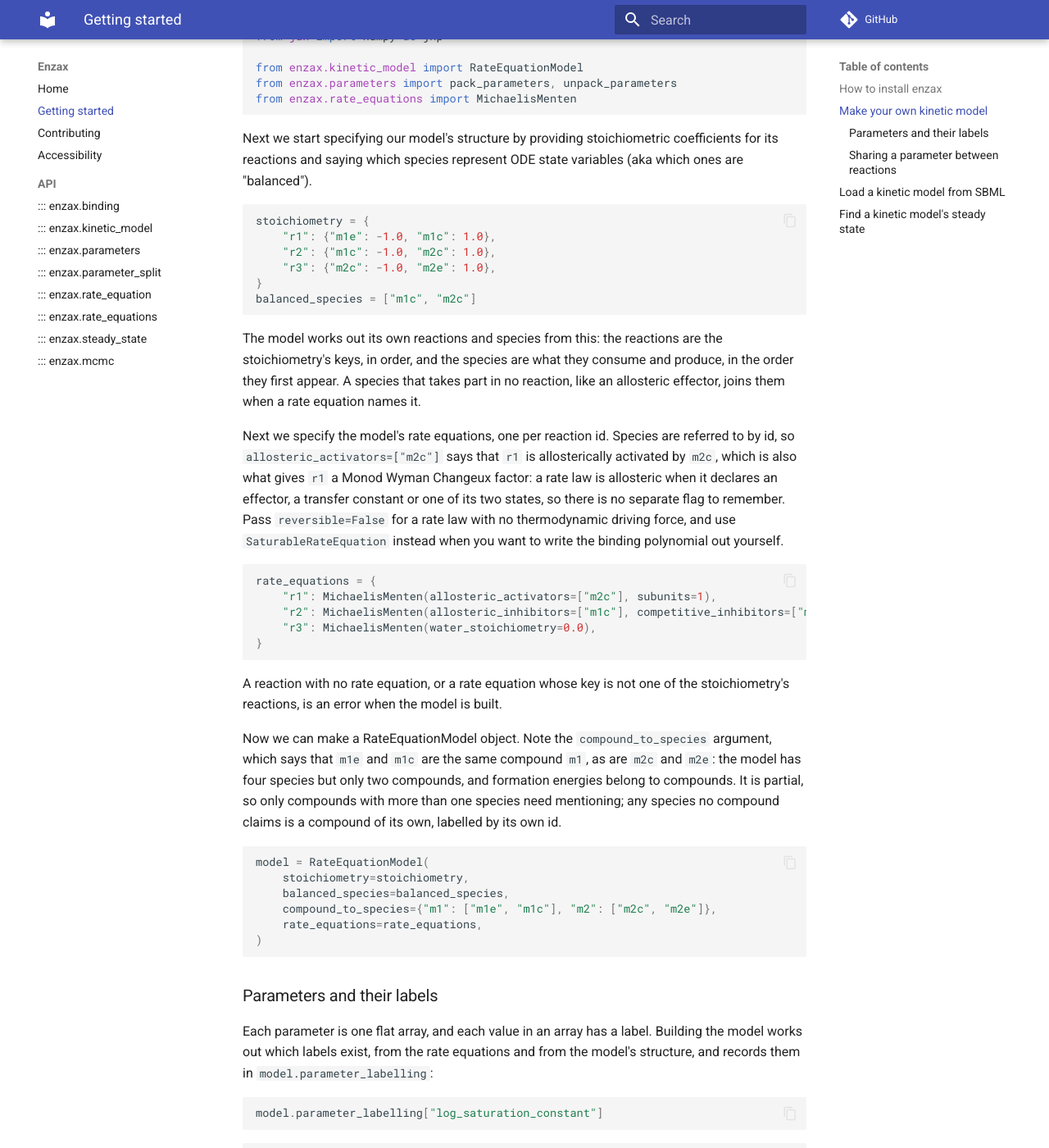
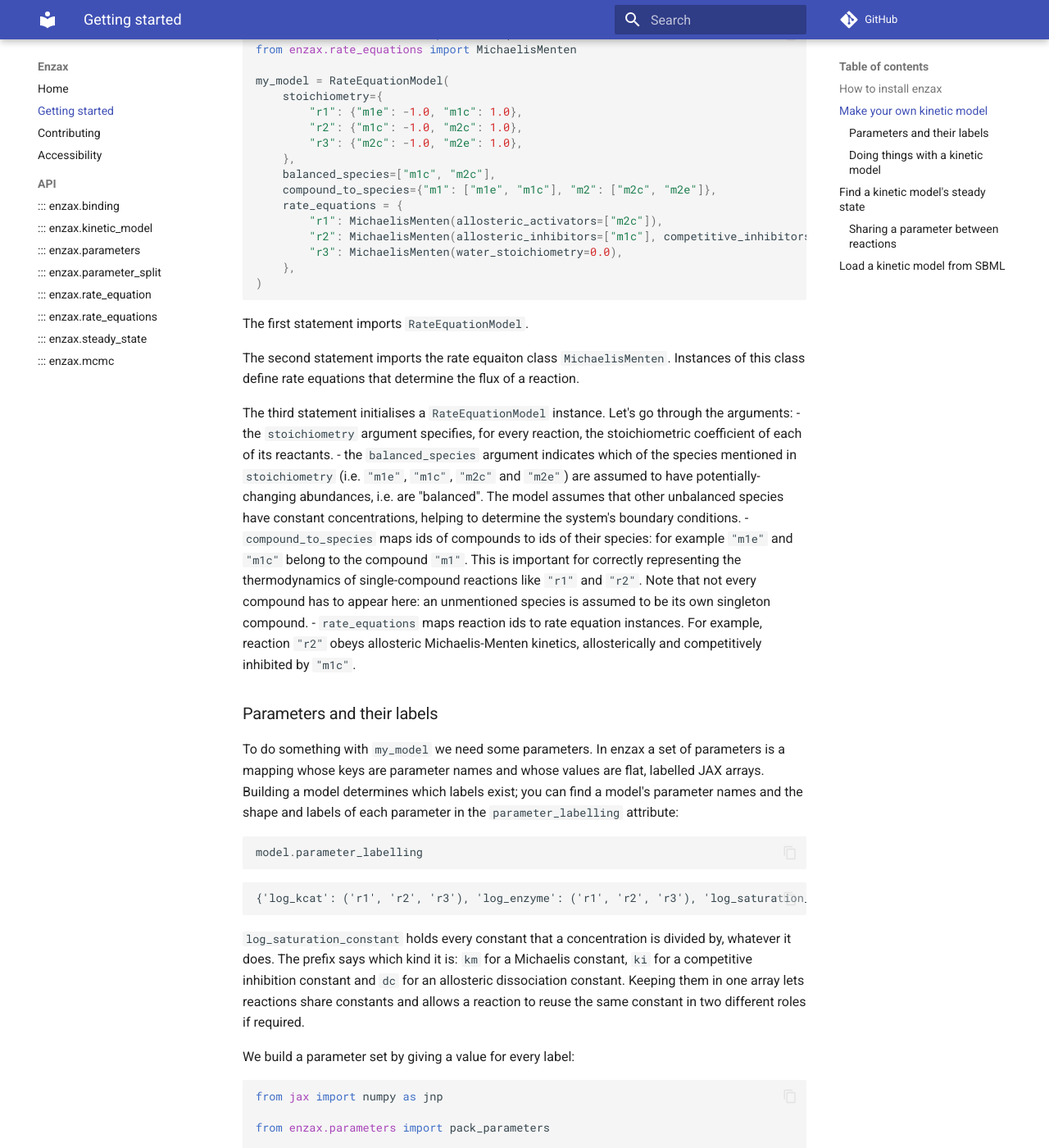
Before and after one commit to dtu-qmcm/enzax, an MkDocs documentation site: the page built from docs/getting_started.md, in a window 1280 px wide and 1400 px high, scrolled down 649 px. Shown: the whole window at 82% size. Built offline with MkDocs 1.6.1 and Material for MkDocs 9.7.7, drawn with Linux system fonts in a browser that asks for light colours; comment, search, counter and statistics services are not loaded; some of the changed text lies outside the part shown.

Commit message:
Update getting started docs

````diff
--- a/docs/getting_started.md
+++ b/docs/getting_started.md
@@ -14,80 +14,64 @@
 
 ## Make your own kinetic model
 
-Enzax provides building blocks for you to construct a wide range of differentiable kinetic models using pre-written and tested rate laws.
+Enzax's main function is to help you describe the dynamics of an enzyme-catalysed reaction network. The first step towards doing this is to define a "kinetic model", that is, a parameterised function that says how to the network's fluxes, and its states' dynamics, depend on its parameters and the present values of its states. Enzax provides an abstract base class `KineticModel` class for this, as well as handy subclasses like `RateEquationModel`.
 
-Here we write a model describing a simple linear pathway with two state variables, two boundary species and three reactions.
-
-First we import some enzax classes, as well as [equinox](https://github.com/patrick-kidger/equinox) and JAX's version of numpy:
+Here is a simple example of how to specify a `RateEquationModel` describing a simple linear pathway with two state variables, two boundary species and three reactions.
 
 ```python
-import equinox as eqx
-
-from jax import numpy as jnp
 
 from enzax.kinetic_model import RateEquationModel
-from enzax.parameters import pack_parameters, unpack_parameters
 from enzax.rate_equations import MichaelisMenten
 
-```
-
-Next we start specifying our model's structure by providing stoichiometric coefficients for its reactions and saying which species represent ODE state variables (aka which ones are "balanced").
-
-```python
-stoichiometry = {
-    "r1": {"m1e": -1.0, "m1c": 1.0},
-    "r2": {"m1c": -1.0, "m2c": 1.0},
-    "r3": {"m2c": -1.0, "m2e": 1.0},
-}
-balanced_species = ["m1c", "m2c"]
-```
-
-The model works out its own reactions and species from this: the reactions are the stoichiometry's keys, in order, and the species are what they consume and produce, in the order they first appear. A species that takes part in no reaction, like an allosteric effector, joins them when a rate equation names it.
-
-Next we specify the model's rate equations, one per reaction id. Species are referred to by id, so `allosteric_activators=["m2c"]` says that `r1` is allosterically activated by `m2c`, which is also what gives `r1` a Monod Wyman Changeux factor: a rate law is allosteric when it declares an effector, a transfer constant or one of its two states, so there is no separate flag to remember. Pass `reversible=False` for a rate law with no thermodynamic driving force, and use `SaturableRateEquation` instead when you want to write the binding polynomial out yourself.
-
-```python
-rate_equations = {
-    "r1": MichaelisMenten(allosteric_activators=["m2c"], subunits=1),
-    "r2": MichaelisMenten(allosteric_inhibitors=["m1c"], competitive_inhibitors=["m1c"]),
-    "r3": MichaelisMenten(water_stoichiometry=0.0),
-}
-```
-
-A reaction with no rate equation, or a rate equation whose key is not one of the stoichiometry's reactions, is an error when the model is built.
-
-Now we can make a RateEquationModel object. Note the `compound_to_species` argument, which says that `m1e` and `m1c` are the same compound `m1`, as are `m2c` and `m2e`: the model has four species but only two compounds, and formation energies belong to compounds. It is partial, so only compounds with more than one species need mentioning; any species no compound claims is a compound of its own, labelled by its own id.
-
-```python
-model = RateEquationModel(
-    stoichiometry=stoichiometry,
-    balanced_species=balanced_species,
+my_model = RateEquationModel(
+    stoichiometry={
+        "r1": {"m1e": -1.0, "m1c": 1.0},
+        "r2": {"m1c": -1.0, "m2c": 1.0},
+        "r3": {"m2c": -1.0, "m2e": 1.0},
+    },
+    balanced_species=["m1c", "m2c"],
     compound_to_species={"m1": ["m1e", "m1c"], "m2": ["m2c", "m2e"]},
-    rate_equations=rate_equations,
+    rate_equations = {
+        "r1": MichaelisMenten(allosteric_activators=["m2c"]),
+        "r2": MichaelisMenten(allosteric_inhibitors=["m1c"], competitive_inhibitors=["m1c"]),
+        "r3": MichaelisMenten(water_stoichiometry=0.0),
+    },
 )
 
 ```
+The first statement imports `RateEquationModel`.
+
+The second statement imports the rate equaiton class `MichaelisMenten`. Instances of this class define rate equations that determine the flux of a reaction.
+
+The third statement initialises a `RateEquationModel` instance. Let's go through the arguments:
+- the `stoichiometry` argument specifies, for every reaction, the stoichiometric coefficient of each of its reactants.
+- the `balanced_species` argument indicates which of the species mentioned in `stoichiometry` (i.e. `"m1e"`, `"m1c"`, `"m2c"` and `"m2e"`) are assumed to have potentially-changing abundances, i.e. are "balanced". The model assumes that other unbalanced species have constant concentrations, helping to determine the system's boundary conditions.
+- `compound_to_species` maps ids of compounds to ids of their species: for example `"m1e"` and `"m1c"` belong to the compound `"m1"`. This is important for correctly representing the thermodynamics of single-compound reactions like `"r1"` and `"r2"`. Note that not every compound has to appear here: an unmentioned species is assumed to be its own singleton compound.
+- `rate_equations` maps reaction ids to rate equation instances. For example, reaction `"r2"` obeys allosteric Michaelis-Menten kinetics, allosterically and competitively inhibited by `"m1c"`.
 
 ### Parameters and their labels
 
-Each parameter is one flat array, and each value in an array has a label. Building the model works out which labels exist, from the rate equations and from the model's structure, and records them in `model.parameter_labelling`:
+To do something with `my_model` we need some parameters. In enzax a set of parameters is a mapping whose keys are parameter names and whose values are flat, labelled JAX arrays. Building a model determines which labels exist; you can find a model's parameter names and the shape and labels of each parameter in the `parameter_labelling` attribute:
 
 ```python
-model.parameter_labelling["log_saturation_constant"]
+model.parameter_labelling
 ```
 
 ```
-('km|r1|m1e', 'km|r1|m1c', 'dc|r1|m2c', 'km|r2|m1c', 'km|r2|m2c',
- 'ki|r2|m1c', 'dc|r2|m1c', 'km|r3|m2c', 'km|r3|m2e')
+{'log_kcat': ('r1', 'r2', 'r3'), 'log_enzyme': ('r1', 'r2', 'r3'), 'log_saturation_constant': ('km|r1|m1e', 'km|r1|m1c', 'dc|r1|m2c', 'km|r2|m1c', 'km|r2|m2c', 'ki|r2|m1c', 'dc|r2|m1c', 'km|r3|m2c', 'km|r3|m2e'), 'log_tc': ('r1', 'r2'), 'dgf': ('m1', 'm2'), 'log_conc_unbalanced': ('m1e', 'm2e'), 'temperature': ()}
 ```
 
-`log_saturation_constant` holds every constant that a concentration is divided by, whatever it does. The prefix says which kind it is: `km` for a Michaelis constant, `ki` for a competitive inhibition constant and `dc` for an allosteric dissociation constant. Keeping them in one array is what lets two reactions share a constant, or a reaction reuse one of its own Michaelis constants as an allosteric constant --- in both cases the two uses simply give the same label.
+`log_saturation_constant` holds every constant that a concentration is divided by, whatever it does. The prefix says which kind it is: `km` for a Michaelis constant, `ki` for a competitive inhibition constant and `dc` for an allosteric dissociation constant. Keeping them in one array lets reactions share constants and allows a reaction to reuse the same constant in two different roles if required.
 
 We build a parameter set by giving a value for every label:
 
 ```python
-parameters = pack_parameters(
-    model.parameter_labelling,
+from jax import numpy as jnp
+
+from enzax.parameters import pack_parameters
+
+my_parameters = pack_parameters(
+    my_model.parameter_labelling,
     {
         "log_saturation_constant": {
             "km|r1|m1e": 0.1,
@@ -112,16 +96,91 @@
         "temperature": 310.0,
     }
 )
+my_parameters
+```
+```
+{'log_saturation_constant': Array([ 0.1, -0.2, -0.1,  0.5,  0. ,  1. ,  0.2, -1. ,  0.5], dtype=float64), 'log_kcat': Array([-0.1,  0. ,  0.1], dtype=float64), 'log_enzyme': Array([-1.2039728 , -1.60943791, -2.30258509], dtype=float64), 'log_tc': Array([-0.2,  0.3], dtype=float64), 'dgf': Array([-3., -1.], dtype=float64), 'log_conc_unbalanced': Array([-0.69314718, -2.30258509], dtype=float64), 'temperature': Array(310., dtype=float64, weak_type=True)}
 ```
 
-`pack_parameters` complains about a parameter or a label it does not recognise and about a parameter or a label you leave out, so a typo or an omission is an error when you build the parameters rather than a wrong number later. It applies no transform: a `log_` key wants a value on the log scale, which is why the enzyme concentrations above are wrapped in `jnp.log`.
+Note that the `temperature` parameter is different from the others: it has no labels at all, because its whole array is one parameter, so it takes a value directly rather than a mapping.
 
-`temperature` is the exception: it has no labels at all, because its whole array is one parameter, so it takes a value directly rather than a mapping.
-
-Going the other way, `unpack_parameters(model.parameter_labelling, parameters)`
+Going the other way, `enzax.parameters.unpack_parameters(my_model.parameter_labelling, my_parameters)`
 gives back a dictionary of labelled values, which is handy when a traceback shows you something like `parameters["log_saturation_constant"][6]` and you want to know which constant that is.
 
 Note that the parameters use `jnp` whereas the structure uses `np`. This is because we want JAX to trace the parameters, whereas the structure should be static. Read more about this [here](https://jax.readthedocs.io/en/latest/notebooks/thinking_in_jax.html#static-vs-traced-operations).
+
+### Doing things with a kinetic model
+
+To test out our model, we can see if it returns some fluxes and state variable rates when provided a set of balanced species concentrations:
+
+```python
+conc = jnp.array([0.43658744, 0.12695706])
+flux = my_model.flux(conc, my_parameters)
+flux
+```
+```
+Array([0.00576084, 0.00576084, 0.00576084], dtype=float64)
+```
+
+```python
+dcdt = my_model.dcdt(conc, my_parameters)
+dcdt
+```
+
+```
+Array([-4.04273105e-10,  1.12297637e-09], dtype=float64)
+```
+
+These methods work with standard JAX transformations!
+
+```python
+import jax
+
+jax.jacobian(my_model.dcdt)(conc, my_parameters)
+Array([[-0.12574924,  0.08105433],
+       [ 0.03229972, -0.28213634]], dtype=float64)
+```
+
+## Find a kinetic model's steady state
+
+To find a kinetic model's steady state, i.e. balanced species concentrations that do not change under the model's own dynamics, you can use enzax's `get_steady_state` function:
+
+```python
+from enzax.steady_state import get_steady_state
+from jax import numpy as jnp
+
+my_guess = jnp.full((len(my_model.balanced_species),), 0.01)
+
+steady_state = get_steady_state(my_model, my_guess, my_parameters)
+```
+
+To access the Jacobian of this steady state with respect to the model's parameters, we can use JAX's [`jacrev`](https://jax.readthedocs.io/en/latest/_autosummary/jax.jacrev.html) function:
+
+```python
+jacobian = jax.jacrev(get_steady_state, argnums=2)(my_model, my_guess, my_parameters)
+jacobian
+```
+
+```
+{'dgf': Array([[-0.02347218,  0.02347218],
+[ 0.01090831, -0.01090831]], dtype=float64), 'log_conc_unbalanced': Array([[0.38172522, 0.05332598],
+[0.04370092, 0.08273094]], dtype=float64), 'log_enzyme': Array([[ 0.04946205, -0.03525221, -0.01420984],
+[ 0.00566255,  0.01638288, -0.02204542]], dtype=float64), 'log_kcat': Array([[ 0.04946205, -0.03525221, -0.01420984],
+[ 0.00566255,  0.01638288, -0.02204542]], dtype=float64), 'log_saturation_constant': Array([[-0.04118528,  0.00975552, -0.00161623,  0.03249426, -0.00132227,
+ -0.00167278, -0.0050253 ,  0.01072141, -0.0006131 ],
+[-0.004715  ,  0.00111684, -0.00018503, -0.01510117,  0.0006145 ,
+  0.0007774 ,  0.00233543,  0.01663341, -0.00095118]],      dtype=float64), 'log_tc': Array([[-0.01313526,  0.01908416],
+[-0.00150376, -0.00886905]], dtype=float64), 'temperature': Array([-1.51433444e-04,  7.03761766e-05], dtype=float64, weak_type=True)}
+```
+
+Because each parameter is a flat array, each entry of the Jacobian is a dense matrix whose columns are that parameter's values, in `model.parameter_labelling` order. To pick out a single value's column, we can ask the labels where it lives:
+
+```python
+from enzax.parameters import get_parameter_position
+
+position = get_parameter_position(model.parameter_labelling, "log_kcat", "r2")
+jacobian["log_kcat"][:,  position]
+```
 
 ### Sharing a parameter between reactions
 
@@ -146,19 +205,6 @@
 
 Now `log_enzyme` has one entry labelled `E1` instead of two, and `km|E1|substrate` is one position that both reactions gather from. Gradients with respect to it accumulate contributions from both reactions, as they should.
 
-To test out the model, we can see if it returns some fluxes and state variable rates when provided a set of balanced species concentrations:
-
-```python
-conc = jnp.array([0.43658744, 0.12695706])
-flux = model.flux(conc, parameters)
-flux
-```
-
-```python
-dcdt = model.dcdt(conc, parameters)
-dcdt
-```
-
 ## Load a kinetic model from SBML
 
 Enzax supports loading kinetic models from SBML files, either locally:
@@ -171,7 +217,6 @@
 libsbml_model = load_libsbml_model_from_file(path)
 model = sbml_to_enzax(libsbml_model)
 ```
-
 
 or from a url:
 
@@ -187,36 +232,3 @@
 
     The parameters in the sbml file have to have unique identifiers.
     In CopasiUI it is possible to make Global Quantities as assignments and odes. Enzax currently does not support this.
-
-## Find a kinetic model's steady state
-
-Enzax provides a few example kinetic models, including [`methionine`](https://github.com/dtu-qmcm/enzax/blob/main/src/enzax/examples/methionine.py), a model of the mammalian methionine cycle.
-
-Here is how to find this model's steady state (and its parameter gradients) using enzax's `get_kinetic_model_steady_state` function:
-
-```python
-from enzax.examples.methionine import model, parameters
-from enzax.parameters import get_parameter_position
-from enzax.steady_state import get_steady_state
-from jax import numpy as jnp
-
-guess = jnp.full((5,), 0.01)
-
-steady_state = get_steady_state(model, guess, parameters)
-```
-
-To access the Jacobian of this steady state with respect to the model's parameters, we can use JAX's [`jacrev`](https://jax.readthedocs.io/en/latest/_autosummary/jax.jacrev.html) function:
-
-```python
-jacobian = jax.jacrev(get_steady_state, argnums=2)(model, guess, parameters)
-jacobian
-```
-
-Because each parameter is one flat array, each entry of the Jacobian is a dense matrix whose columns are that parameter's values, in `model.parameter_labelling` order. To pick out a single value's column, ask the labels where it lives:
-
-```python
-labelling = model.parameter_labelling
-jacobian["log_kcat"][
-    :, get_parameter_position(labelling, "log_kcat", "GNMT1")
-]
-```
````
